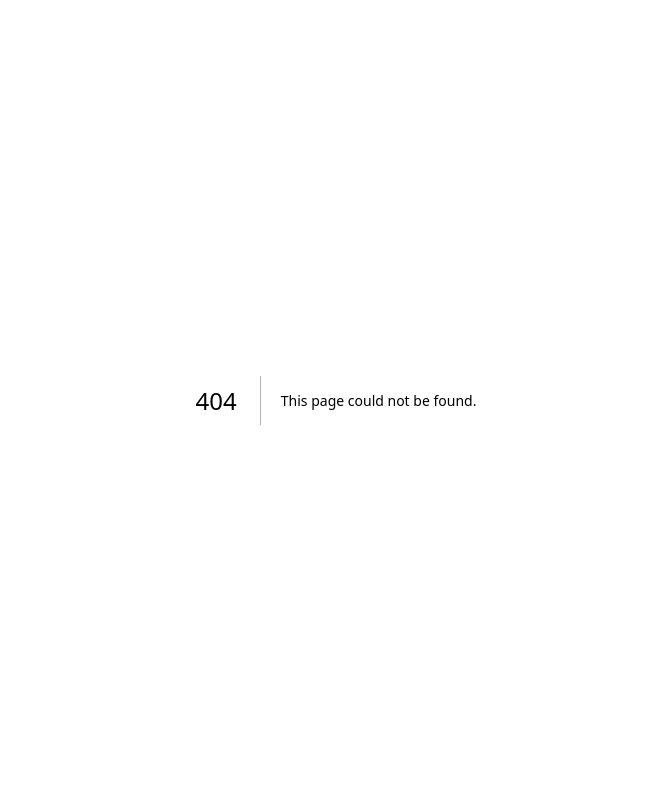
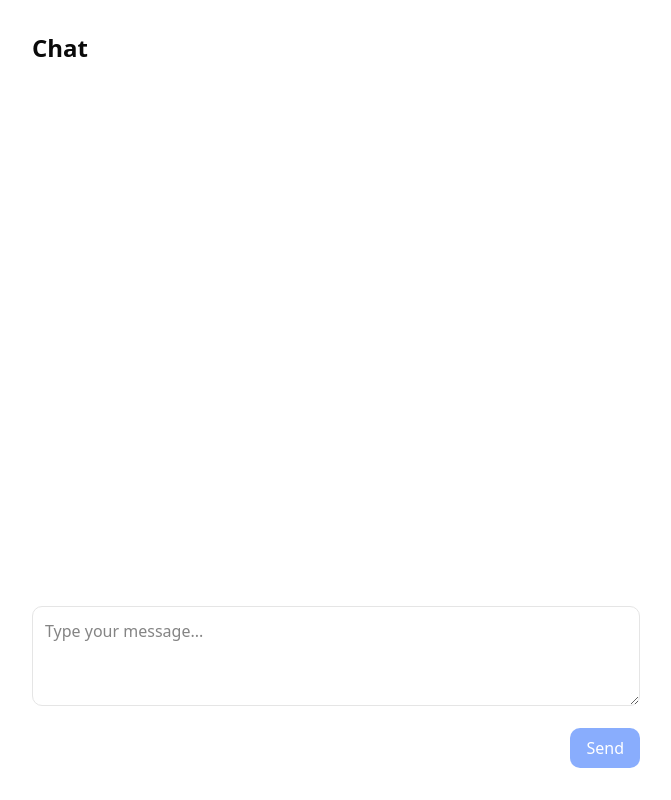
Before and after one commit to shiningsudipto/ai-sdk-practice, a Next.js app: page /chat in a window 1280 px wide. Before the commit this address had no page. Shown: the whole page, without its empty margins (304-975 px from the left). Built offline with nearby package versions, Linux system fonts and the light colour scheme.

Commit message:
chatting system added

```diff
--- /dev/null
+++ b/app/api/chat/route.ts
@@ -0,0 +1,36 @@
+import { openai } from "@ai-sdk/openai";
+import { convertToModelMessages, streamText, UIMessage } from "ai";
+
+export async function POST(req: Request) {
+  try {
+    const { messages }: { messages: UIMessage[] } = await req.json();
+    const modelMessages = await convertToModelMessages(messages);
+    const result = streamText({
+      model: openai("gpt-4.1-nano"),
+      // messages: modelMessages,
+      // system command
+      messages: [
+        {
+          role: "system",
+          content:
+            "You are a helpful coding assistant. Keep response under 3 sentences and focus on practical examples",
+        },
+        ...modelMessages,
+      ],
+    });
+
+    result.usage.then((usage) => {
+      console.log({
+        messageCount: messages.length,
+        inputTokens: usage.inputTokens,
+        outputTokens: usage.outputTokens,
+        totalTokens: usage.totalTokens,
+      });
+    });
+
+    return result.toUIMessageStreamResponse();
+  } catch (error) {
+    console.error(error);
+    return new Response("Failed to stream chat completion", { status: 500 });
+  }
+}
--- /dev/null
+++ b/app/chat/page.tsx
@@ -0,0 +1,101 @@
+"use client";
+
+import { useChat } from "@ai-sdk/react";
+import { useRef, useEffect, useState } from "react";
+
+export default function ChatPage() {
+  const [input, setInput] = useState("");
+  const messagesEndRef = useRef<HTMLDivElement>(null);
+
+  const { messages, status, error, stop, sendMessage } = useChat();
+
+  const isLoading = status === "submitted" || status === "streaming";
+
+  useEffect(() => {
+    messagesEndRef.current?.scrollIntoView({ behavior: "smooth" });
+  }, [messages]);
+
+  return (
+    <div className="min-h-screen p-8 max-w-2xl mx-auto">
+      <h1 className="text-2xl font-bold mb-6">Chat</h1>
+      <div className="flex flex-col h-[85vh]">
+        <div className="flex-1 overflow-y-auto space-y-4 mb-4">
+          {messages.map((message) => (
+            <div
+              key={message.id}
+              className={`flex ${
+                message.role === "user" ? "justify-end" : "justify-start"
+              }`}
+            >
+              <div
+                className={`max-w-[80%] p-3 rounded-lg whitespace-pre-wrap ${
+                  message.role === "user"
+                    ? "bg-blue-600 text-white"
+                    : "bg-gray-100 text-gray-900"
+                }`}
+              >
+                {message.parts.map((part, index) => {
+                  if (part.type === "text") {
+                    return <span key={index}>{part.text}</span>;
+                  }
+                  return null;
+                })}
+              </div>
+            </div>
+          ))}
+          {status === "submitted" && (
+            <div className="flex justify-start">
+              <div className="bg-gray-100 text-gray-500 p-3 rounded-lg">
+                Thinking...
+              </div>
+            </div>
+          )}
+          <div ref={messagesEndRef} />
+        </div>
+
+        {error && (
+          <div className="mb-4 p-4 bg-red-100 text-red-700 rounded-lg">
+            {error.message}
+          </div>
+        )}
+
+        <form
+          onSubmit={(e) => {
+            e.preventDefault();
+            if (!input.trim()) return;
+            sendMessage({ text: input });
+            setInput("");
+          }}
+          className="space-y-4"
+        >
+          <textarea
+            value={input}
+            onChange={(e) => setInput(e.target.value)}
+            placeholder="Type your message..."
+            className="w-full p-3 border rounded-lg min-h-[100px] resize-y"
+            disabled={isLoading}
+          />
+          <div className="flex justify-end gap-2">
+            {isLoading && (
+              <button
+                type="button"
+                onClick={stop}
+                disabled={!isLoading}
+                className="px-4 py-2 bg-red-600 text-white rounded-lg"
+              >
+                Stop
+              </button>
+            )}
+            <button
+              type="submit"
+              disabled={isLoading || !input.trim()}
+              className="px-4 py-2 bg-blue-600 text-white rounded-lg disabled:opacity-50"
+            >
+              {isLoading ? "Sending..." : "Send"}
+            </button>
+          </div>
+        </form>
+      </div>
+    </div>
+  );
+}
--- a/app/page.tsx
+++ b/app/page.tsx
@@ -5,6 +5,7 @@ const page = () => {
     <div className="flex flex-col justify-center items-center min-h-screen text-lg font-semibold space-y-5">
       <Link href={"text-generate"}>Generate text</Link>
       <Link href={"text-generate/stream"}>Stream: Generate text</Link>
+      <Link href={"chat"}>Chat</Link>
     </div>
   );
 };
```
